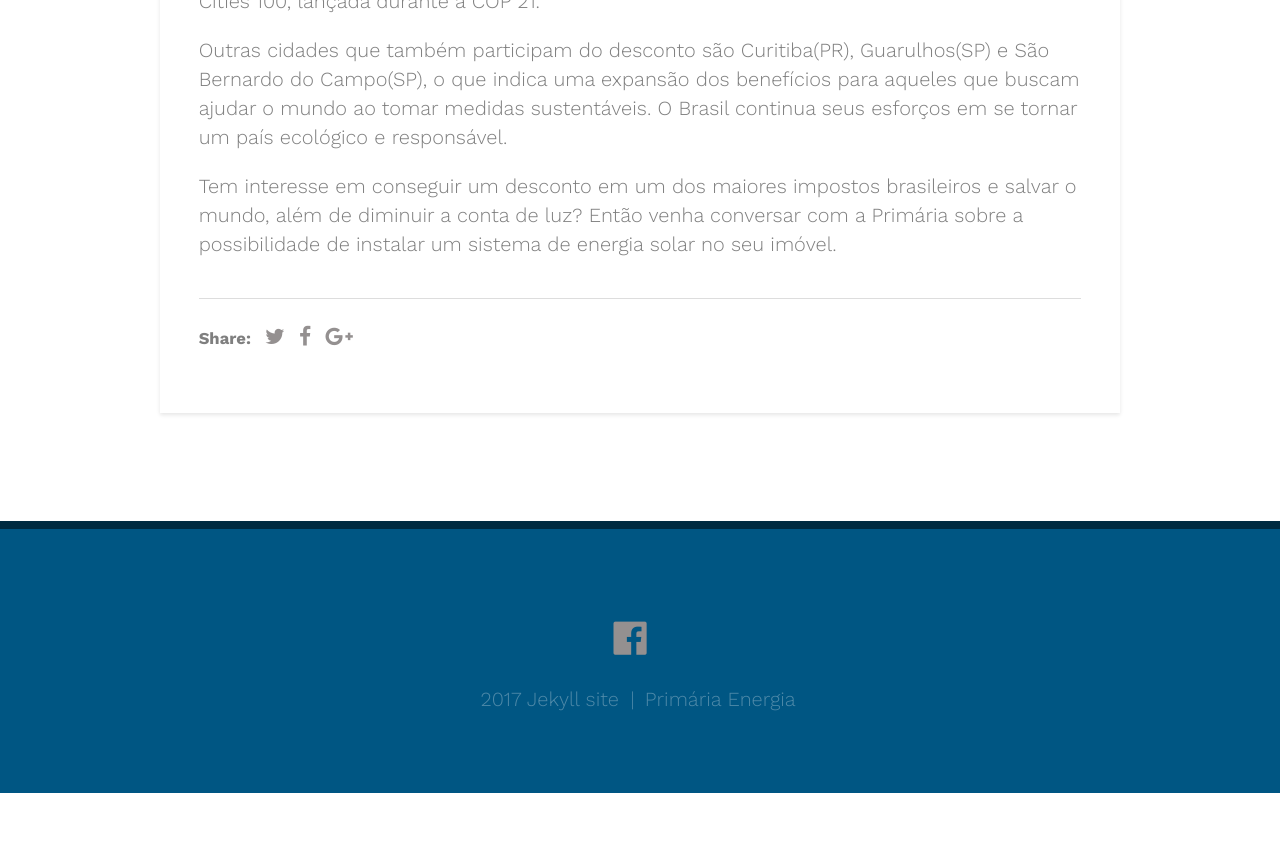
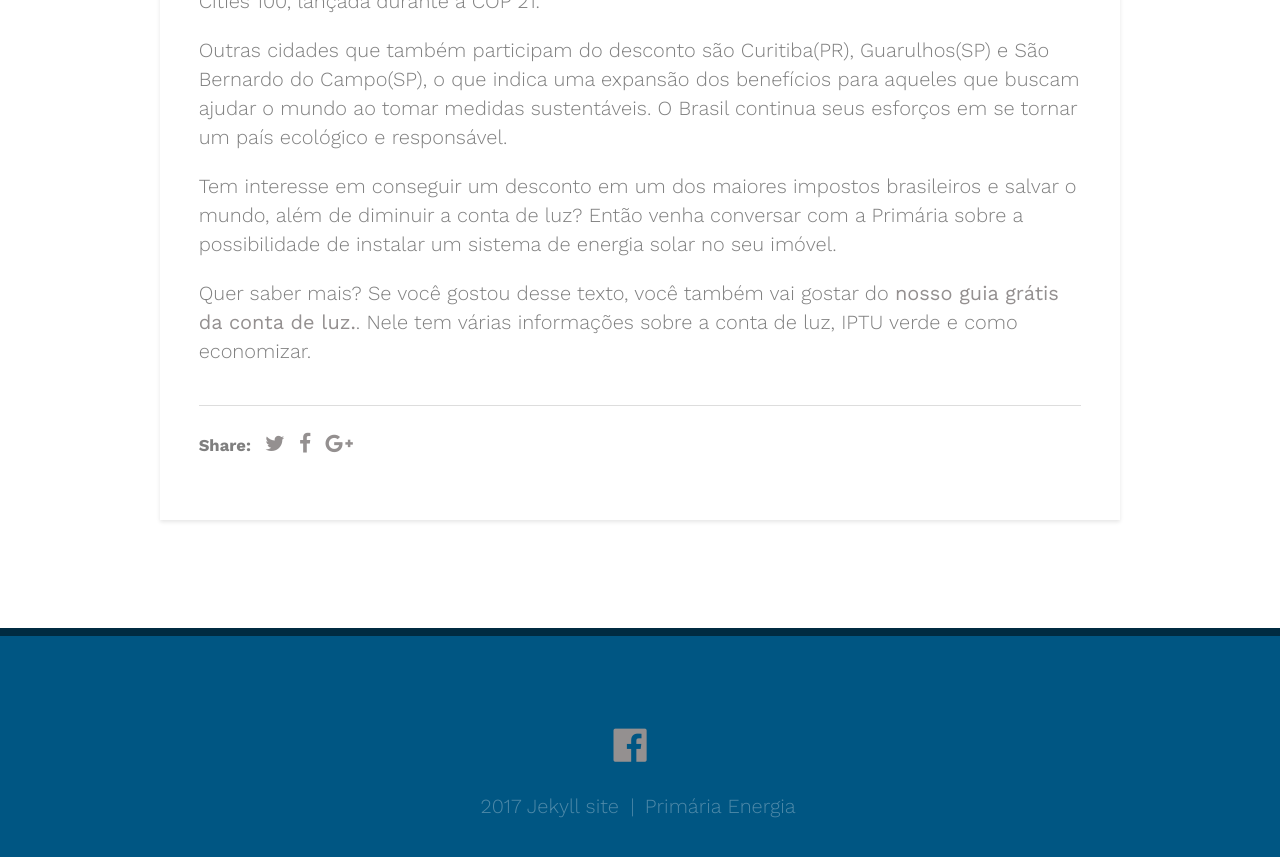
Before and after one commit to primariaenergia/blog, a Jekyll site: the page built from _posts/2018-02-15-iptu-verde.markdown, in a window 1280 px wide and 900 px high, scrolled down 2090 px. Shown: the top 857 px of the window. Built offline with Jekyll 4.4.1, drawn with Linux system fonts in a browser that asks for light colours; some web fonts are replaced; before the commit the page ends 2883 px from its top, so only the background shows below that.

Commit message:
Update 2018-02-15-iptu-verde.markdown

```diff
--- a/_posts/2018-02-15-iptu-verde.markdown
+++ b/_posts/2018-02-15-iptu-verde.markdown
@@ -21,3 +21,5 @@ Além do Distrito Federal, diversas outras cidades no Brasil e no mundo já impl
 Outras cidades que também participam do desconto são Curitiba(PR), Guarulhos(SP) e São Bernardo do Campo(SP), o que indica uma expansão dos benefícios para aqueles que buscam ajudar o mundo ao tomar medidas sustentáveis. O Brasil continua seus esforços em se tornar um país ecológico e responsável.
 
 Tem interesse em conseguir um desconto em um dos maiores impostos brasileiros e salvar o mundo, além de diminuir a conta de luz? Então venha conversar com a Primária sobre a possibilidade de instalar um sistema de energia solar no seu imóvel.
+
+Quer saber mais? Se você gostou desse texto, você também vai gostar do **[nosso guia grátis da conta de luz.](https://conteudo.primariaenergia.com/conta-de-luz)**. Nele tem várias informações sobre a conta de luz, IPTU verde e como economizar.
```
